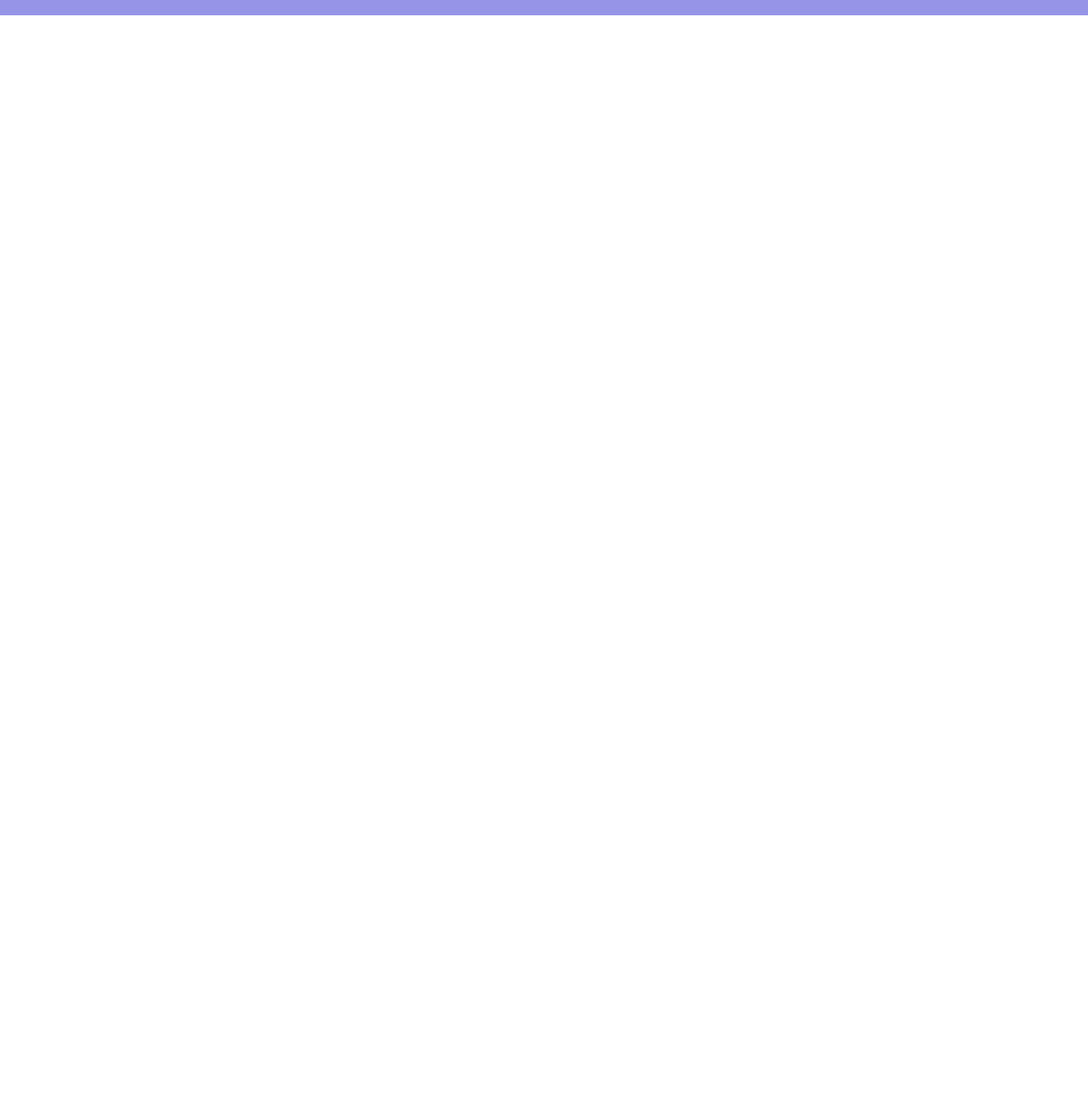
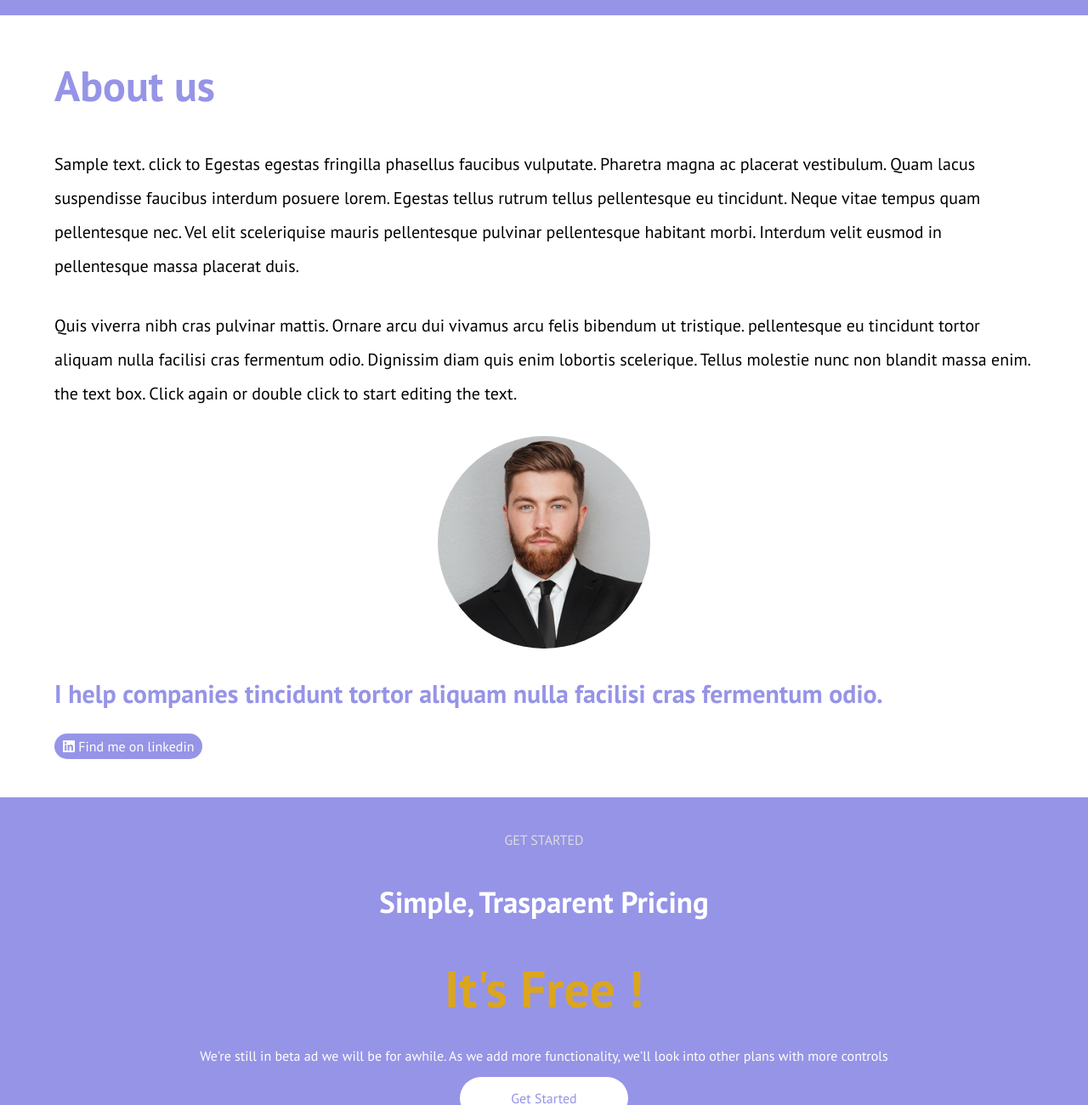
Before and after one commit to FilippoDibe/htmlcss-responsive-layout, a plain HTML site: page index.html in a window 1280 px wide. Shown: the part 10700-12000 px from the top of the page at 85% size. Before the commit the page ends 10718 px from the top, so only its background shows below. Drawn offline with Linux system fonts and the light colour scheme.

Commit message:
mobile version

```diff
--- a/css/style.css
+++ b/css/style.css
@@ -265,3 +265,96 @@ nav i {
     color: white;
     text-decoration: none;
 }
+/**************************************
+        ABOUT US SECTION (main)
+**************************************/
+.about-container{
+    width: 90%;
+    margin: auto;
+    padding:50px 0;
+}
+.about-container h1 {
+    font-size: 50px;
+    color:rgba(150,148,231,255) ;
+    padding-bottom: 40px
+}
+.about-container p{
+    line-height: 2;
+    font-size: 20px;
+    padding-bottom:30px;
+}
+.about-container h2{
+    color:rgba(150,148,231,255);
+    line-height: 1.5;
+    padding:30px 0;
+    font-size: 30px;
+}
+.button-linkedin a{
+    background-color: rgba(150,148,231,255);
+    padding: 5px 10px;
+    border-radius: 28px;
+    color: white;
+    text-decoration: none;
+}
+/**************************************
+        GET STARTED SECTION (main)
+**************************************/
+.started {
+    background-color:rgba(150,148,231,255);
+}
+.started-container {
+    width: 90%;
+    margin: auto;
+    text-align: center;
+
+}
+.name{
+    color: gainsboro;
+    padding: 40px 0;
+}
+.started-container h2{
+    color: white;
+    font-size: 35px;
+    padding-bottom: 40px;
+}
+.started-container h1{
+    font-size: 60px;
+    color: goldenrod;
+    padding-bottom: 30px;
+}
+.started-container p{
+    color: white;
+    padding-bottom: 30px;
+}
+.started-button a {
+    background-color: white;
+    color:rgba(150,148,231,255);
+    padding: 15px 60px;
+    border-radius: 28px;
+    text-decoration: none;
+}
+.privacy {
+    padding: 40px 0;
+    color: white;
+}
+.privacy a {
+    color: white;
+}
+/**************************************
+        FOOTER
+**************************************/
+footer{
+    background-color: #333333;
+    text-align: center;
+}
+.foot-container{
+    width: 90%;
+    margin:auto;
+}
+.foot-container p{
+    padding:30px 0 ;
+    color: white;
+}
+.foot-container a {
+    color: rgba(150,148,231,255);
+}
--- a/index.html
+++ b/index.html
@@ -185,6 +185,45 @@
                 </div>
             </div>
         </section>
+        <!-- sezione about us  -->
+        <section>
+            <div class="about-container">
+                <h1>About us</h1>
+                <p>Sample text. click to Egestas egestas fringilla phasellus faucibus vulputate. Pharetra magna ac placerat vestibulum. Quam lacus suspendisse faucibus interdum posuere lorem. Egestas tellus rutrum tellus pellentesque eu tincidunt. Neque vitae tempus quam pellentesque nec. Vel elit sceleriquise mauris pellentesque pulvinar pellentesque habitant morbi. Interdum velit eusmod in pellentesque massa placerat duis.</p>
+
+                <p>Quis viverra nibh cras pulvinar mattis. Ornare arcu dui vivamus arcu felis bibendum ut tristique. pellentesque eu tincidunt tortor aliquam nulla facilisi cras fermentum odio. Dignissim diam quis enim lobortis scelerique. Tellus molestie nunc non blandit massa enim. the text box. Click again or double click to start editing the text.</p>
+                <div class="circle-img">
+                    <img src="img/about.jpg" alt="">
+                </div>
+                <h2>I help companies tincidunt tortor aliquam nulla facilisi cras fermentum odio.</h2>
+                <div class="button-linkedin">
+                    <a href="">
+                        <i class="fa-brands fa-linkedin"></i>
+                        Find me on linkedin
+                    </a>
+                </div>
+            </div>
+        </section>
+        <!-- sezione get started  -->
+        <section class="started">
+            <div class="started-container">
+                <div class="name">GET STARTED</div>
+                <h2>Simple, Trasparent Pricing</h2>
+                <h1>It's Free !</h1>
+                <p>We're still in beta ad we will be for awhile. As we add more functionality, we'll look into other plans with more controls</p>
+                <div class="started-button">
+                    <a href="">Get Started</a>
+                </div>
+                <div class="privacy">Copyright 2021 Boolean • classe XX • <a href="">Peivacy policy</a></div>
+            </div>
+        </section>
     </main>
+    <footer>
+        <div class="foot-container">
+            <p>Lorem ipsum dolor sit amet consectetur adipisicing elit. Commodi maiores minima vitae vero nulla pariatur impedit!</p>
+
+            <p><a href="">Lorem ipsum</a> scelerique mauris pelentesque <a href="">Boleand careers</a></p>
+        </div>
+    </footer>
 </body>
 </html>
```
